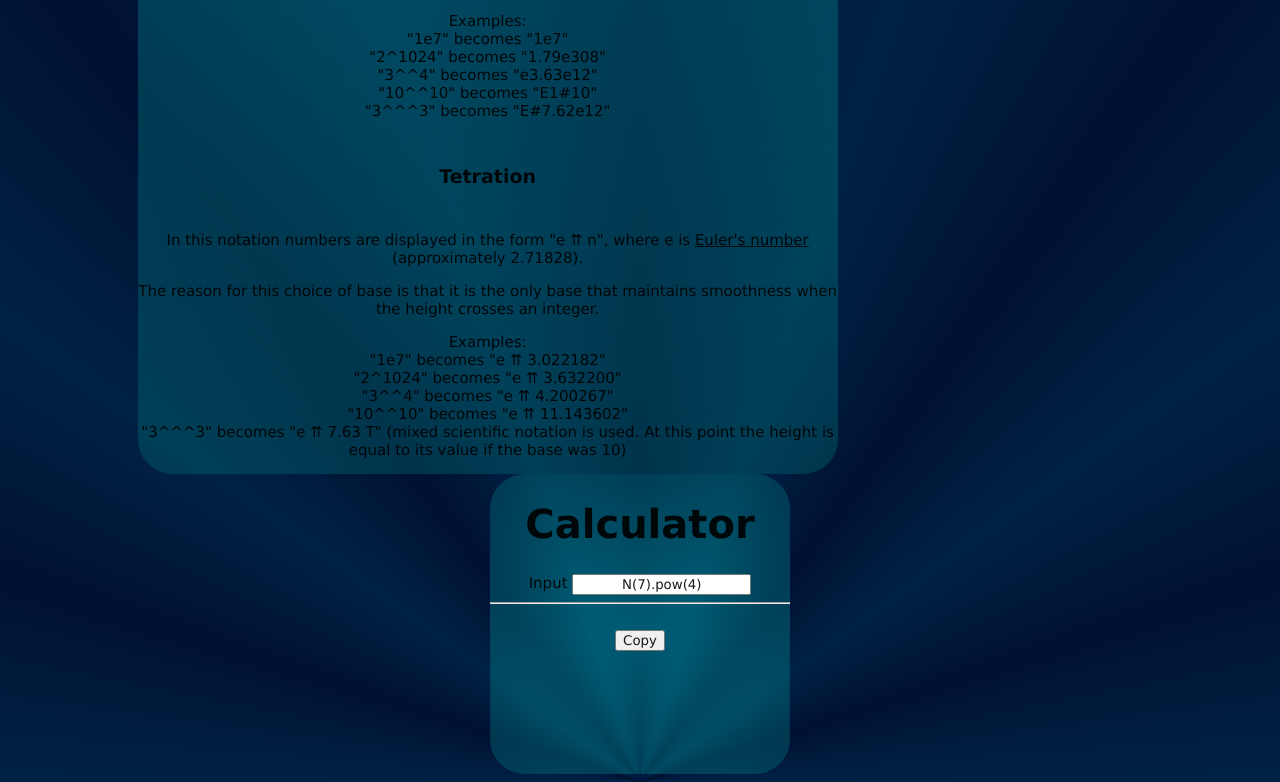
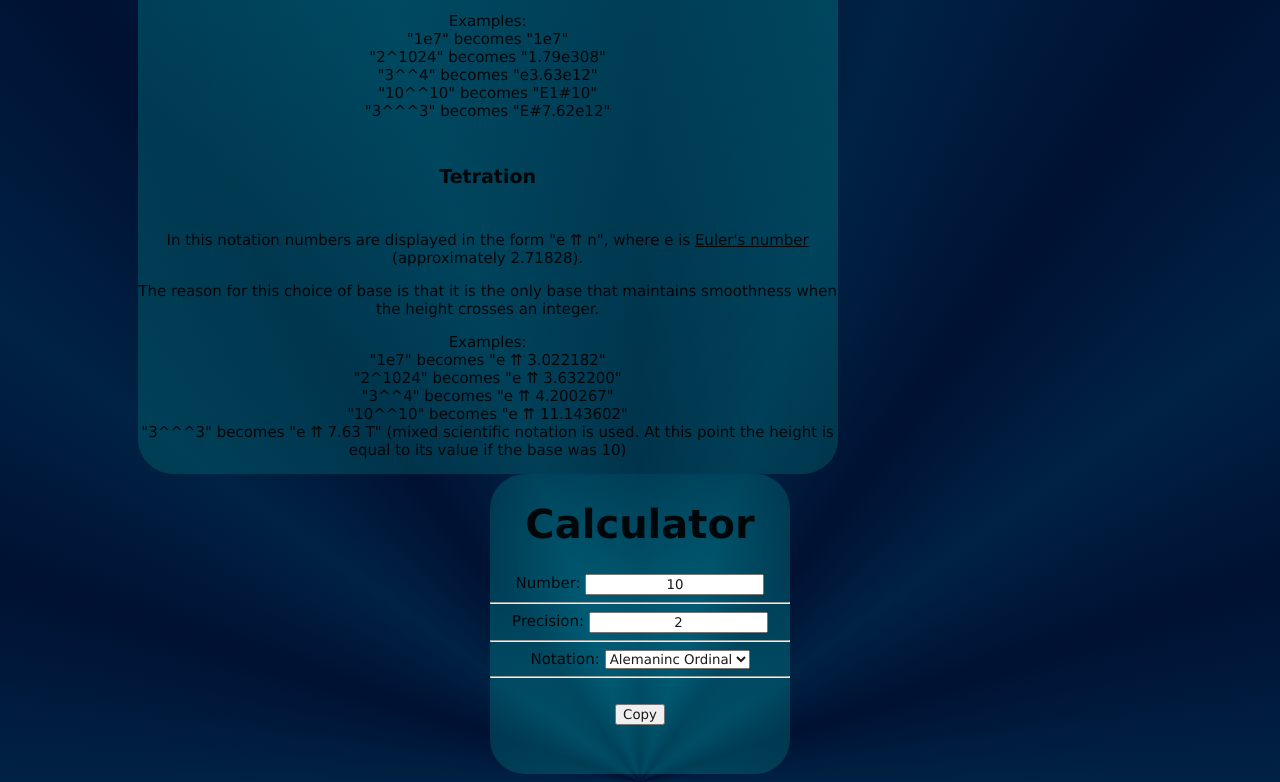
Before and after one commit to alemaninc/BEA-Notations, a plain HTML site: page index.html in a window 1280 px wide. Shown: the part 3031-3813 px from the top of the page. Drawn offline with Linux system fonts and the light colour scheme.

Commit message:
Update index.html

```diff
--- a/index.html
+++ b/index.html
@@ -155,12 +155,12 @@
     </div>
     <div style="height:300px;width:300px">
       <h1>Converter</h1>
-      <label for="number">Number:</label>
-      <input id="number" value="10"/><hr>
-      <label for="precision">Precision:</label>
-      <input id="precision" value="2"/><hr>
-      <label for="notation">Notation:</label>
-      <select id="notation" value="Mixed scientific">
+      <label for="converter_input">Number:</label>
+      <input id="converter_input" value="10"/><hr>
+      <label for="converter_precision">Precision:</label>
+      <input id="converter_precision" value="2"/><hr>
+      <label for="converter_notation">Notation:</label>
+      <select id="converter_notation" value="Mixed scientific">
         <option value="Alemaninc Ordinal">Alemaninc Ordinal</option>
         <option value="Default BE">Default BE</option>
         <option value="Engineering">Engineering</option>
@@ -171,14 +171,29 @@
         <option value="Scientific">Scientific</option>
         <option value="Tetration">Tetration</option>
       </select><hr>
-      <span id="output"></span><br>
-      <button onClick="navigator.clipboard.writeText(document.getElementById('output').innerHTML)">Copy</button>
-    </div><div style="height:300px;width:300px">
+      <span id="converter_output"></span><br>
+      <button onClick="navigator.clipboard.writeText(document.getElementById('converter_output').innerHTML)">Copy</button>
+    </div><br>
+    <div style="height:300px;width:300px">
       <h1>Calculator</h1>
-      <label for="number">Input</label>
-      <input id="calculator_input" value="N(7).pow(4)"/><hr>
+      <label for="calculator_input">Number:</label>
+      <input id="calculator_input" value="10"/><hr>
+      <label for="calculator_precision">Precision:</label>
+      <input id="calculator_precision" value="2"/><hr>
+      <label for="calculator_notation">Notation:</label>
+      <select id="calculator_notation" value="Mixed scientific">
+        <option value="Alemaninc Ordinal">Alemaninc Ordinal</option>
+        <option value="Default BE">Default BE</option>
+        <option value="Engineering">Engineering</option>
+        <option value="Hyper-E">Hyper-E</option>
+        <option value="Infinity">Infinity</option>
+        <option value="Logarithm">Logarithm</option>
+        <option value="Mixed scientific">Mixed scientific</option>
+        <option value="Scientific">Scientific</option>
+        <option value="Tetration">Tetration</option>
+      </select><hr>
       <span id="calculator_output"></span><br>
-      <button onClick="navigator.clipboard.writeText(document.getElementById('output').innerHTML)">Copy</button>
+      <button onClick="navigator.clipboard.writeText(document.getElementById('calculator_output').innerHTML)">Copy</button>
     </div>
   </body>
 </html>
```
